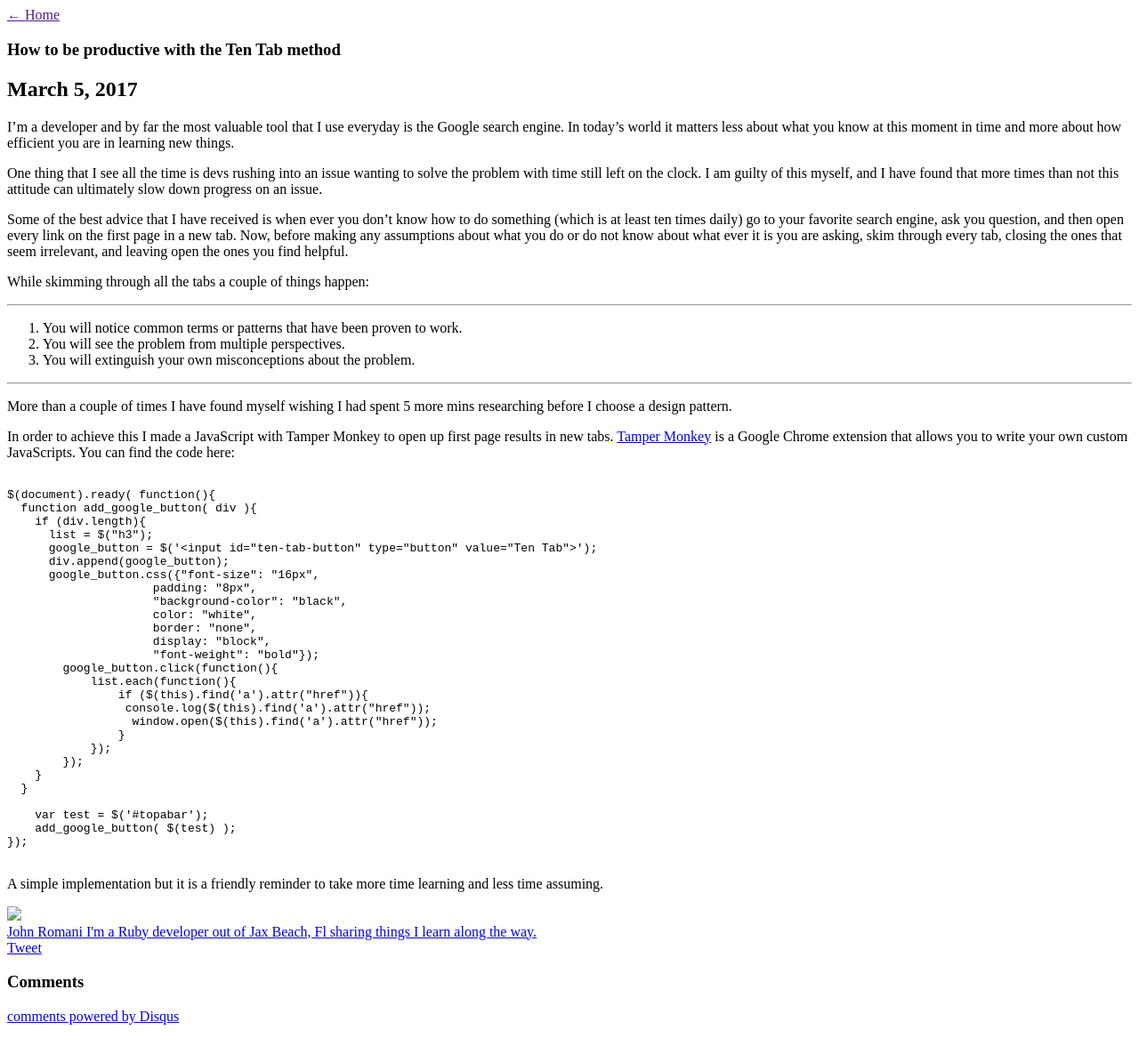
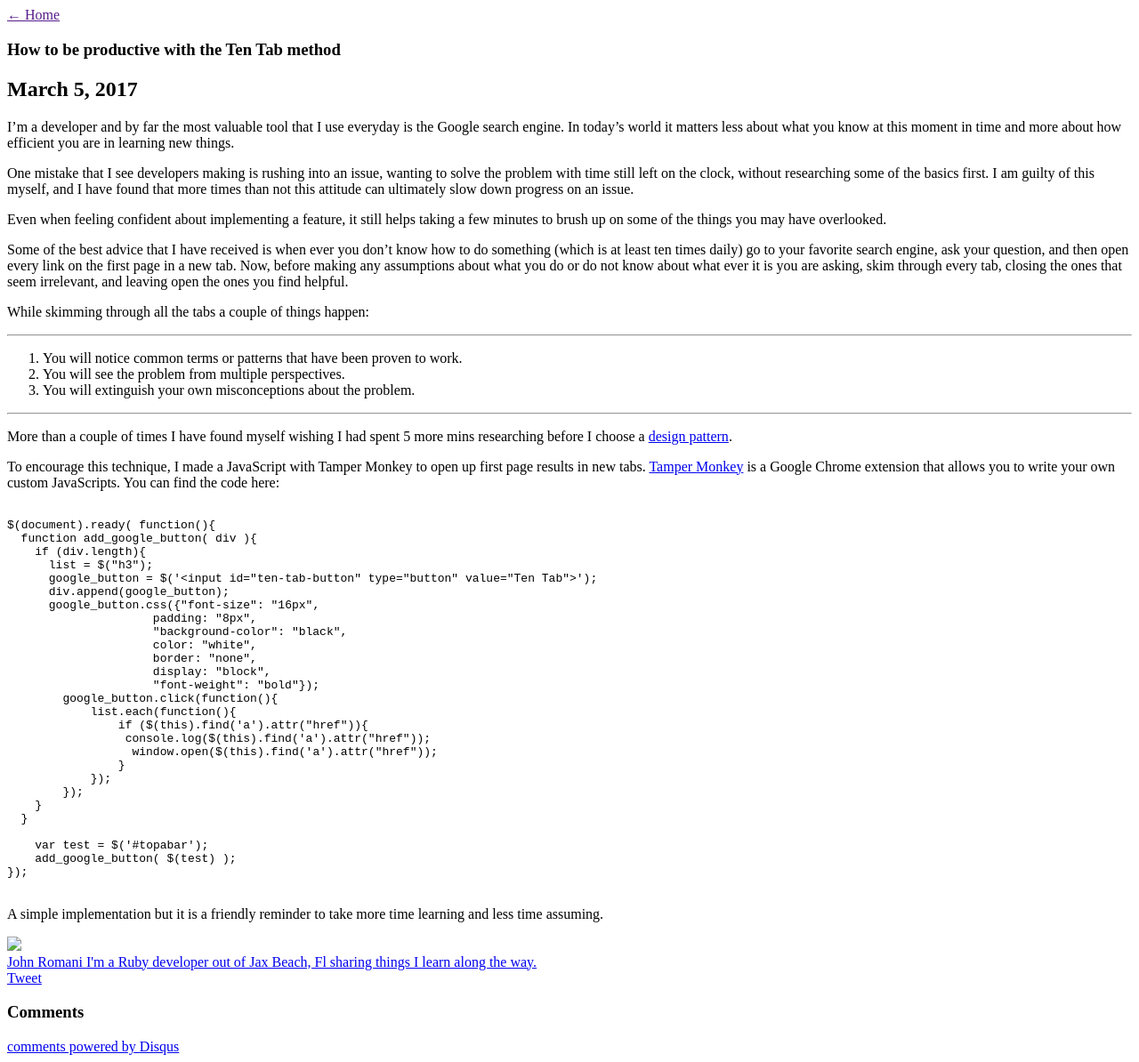
Before and after one commit to johnromani90/johnromani90.github.io, a Jekyll site: the page built from _posts/2017-03-05-how-to-be-productive-with-ten-tab.markdown, in a window 1280 px wide. Shown: the whole page at 89% size. Built offline with Jekyll 4.4.1, drawn with Linux system fonts in a browser that asks for light colours; nearby versions of some CDN libraries; comment, search, counter and statistics services are not loaded; before the commit the page ends 1160 px from its top, so only the background shows below that.

Commit message:
edited tamper

````diff
--- a/_posts/2017-03-05-how-to-be-productive-with-ten-tab.markdown
+++ b/_posts/2017-03-05-how-to-be-productive-with-ten-tab.markdown
@@ -5,9 +5,11 @@ description: using Tamper Monkey and a simple JavaScript to learn more efficient
 ---
 I'm a developer and by far the most valuable tool that I use everyday is the Google search engine. In today's world it matters less about what you know at this moment in time and more about how efficient you are in learning new things.
 
-One thing that I see all the time is devs rushing into an issue wanting to solve the problem with time still left on the clock. I am guilty of this myself, and I have found that more times than not this attitude can ultimately slow down progress on an issue.
+One mistake that I see developers making is rushing into an issue, wanting to solve the problem with time still left on the clock, without researching some of the basics first. I am guilty of this myself, and I have found that more times than not this attitude can ultimately slow down progress on an issue.
 
-Some of the best advice that I have received is when ever you don't know how to do something (which is at least ten times daily) go to your favorite search engine, ask you question, and then open every link on the first page in a new tab. Now, before making any assumptions about what you do or do not know about what ever it is you are asking, skim through every tab, closing the ones that seem irrelevant, and leaving open the ones you find helpful.
+Even when feeling confident about implementing a feature, it still helps taking a few minutes to brush up on some of the things you may have overlooked.
+
+Some of the best advice that I have received is when ever you don't know how to do something (which is at least ten times daily) go to your favorite search engine, ask your question, and then open every link on the first page in a new tab. Now, before making any assumptions about what you do or do not know about what ever it is you are asking, skim through every tab, closing the ones that seem irrelevant, and leaving open the ones you find helpful.
 
 While skimming through all the tabs a couple of things happen:
 
@@ -19,9 +21,9 @@ While skimming through all the tabs a couple of things happen:
 
 ***
 
-More than a couple of times I have found myself wishing I had spent 5 more mins researching before I choose a design pattern.
+More than a couple of times I have found myself wishing I had spent 5 more mins researching before I choose a [design pattern](https://johnromani90.github.io/2016/blog-post/).
 
-In order to achieve this I made a JavaScript with Tamper Monkey to open up first page results in new tabs. [Tamper Monkey](https://tampermonkey.net/) is a Google Chrome extension that allows you to write your own custom JavaScripts. You can find the code here:
+To encourage this technique, I made a JavaScript with Tamper Monkey to open up first page results in new tabs. [Tamper Monkey](https://tampermonkey.net/){:target="_blank"} is a Google Chrome extension that allows you to write your own custom JavaScripts. You can find the code here:
 
 
 ```javascript
````
